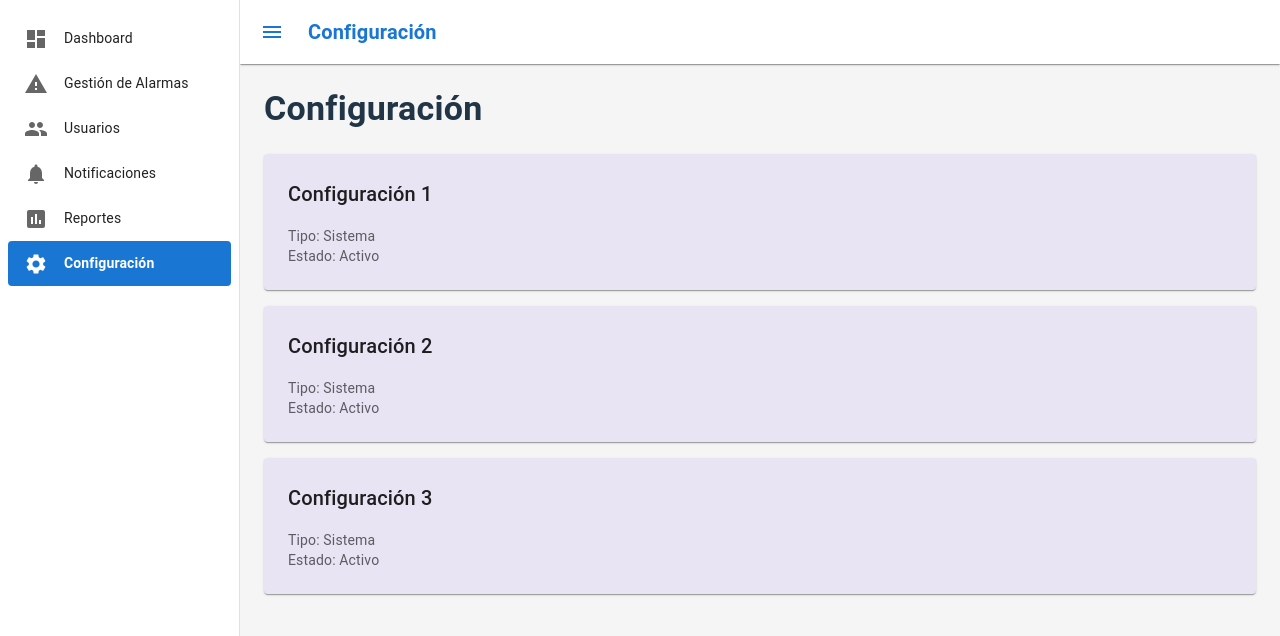
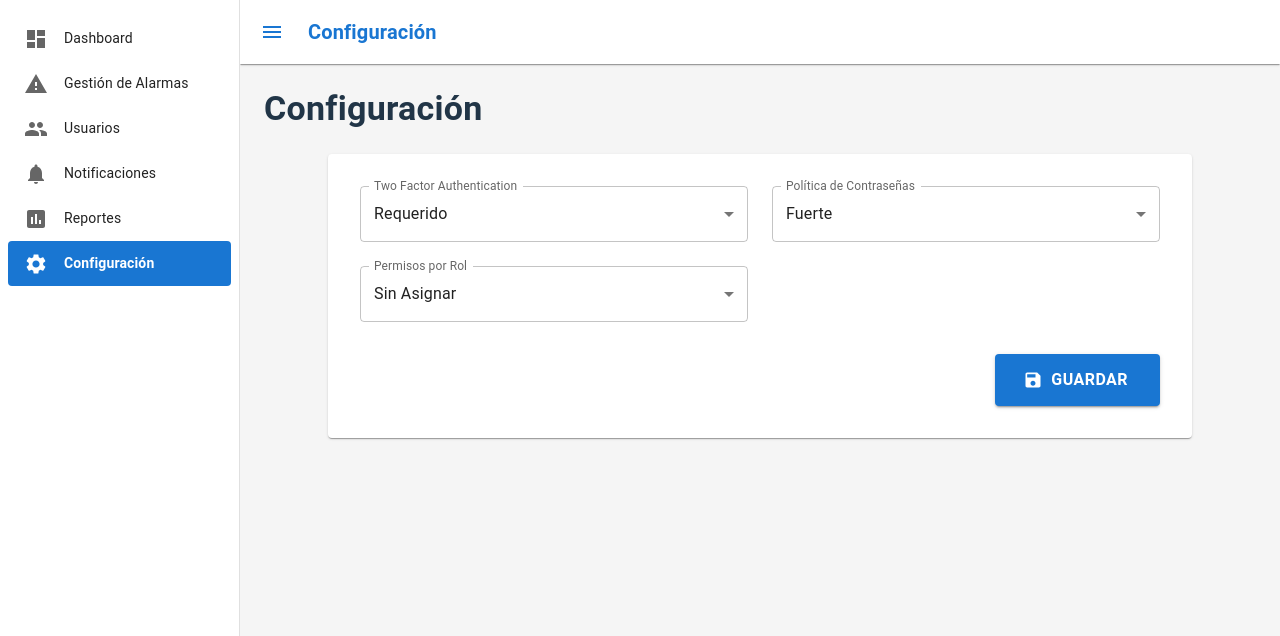
Before and after one commit to jameshell/CareAlarmWeb, a React (Vite) app: page /configuracion in a window 1280 px wide. Shown: the top 636 px of the page. Built offline with nearby package versions, Linux system fonts and the light colour scheme.

Commit message:
Adding configuracion page layout

```diff
--- a/src/pages/ConfiguracionPage.tsx
+++ b/src/pages/ConfiguracionPage.tsx
@@ -2,22 +2,39 @@ import React, { useState } from 'react';
 import {
   Box,
   Typography,
-  Card,
-  CardContent,
   Toolbar,
   useTheme,
   useMediaQuery,
+  FormControl,
+  InputLabel,
+  Select,
+  MenuItem,
+  Button,
+  Paper,
 } from '@mui/material';
+import { Save as SaveIcon } from '@mui/icons-material';
 import Navbar from '../components/Navbar';
 
 const ConfiguracionPage: React.FC = () => {
   const [mobileOpen, setMobileOpen] = useState(false);
   const [desktopOpen, setDesktopOpen] = useState(true);
+  const [twoFactorAuth, setTwoFactorAuth] = useState('Requerido');
+  const [passwordPolicy, setPasswordPolicy] = useState('Fuerte');
+  const [rolePermissions, setRolePermissions] = useState('Sin Asignar');
   const theme = useTheme();
   const isDesktop = useMediaQuery(theme.breakpoints.up('sm'));
 
   const handleDrawerToggle = () => {
     setMobileOpen(!mobileOpen);
+  };
+
+  const handleSave = () => {
+    // Handle save logic here
+    console.log('Configuración guardada:', {
+      twoFactorAuth,
+      passwordPolicy,
+      rolePermissions,
+    });
   };
 
   return (
@@ -40,29 +57,83 @@ const ConfiguracionPage: React.FC = () => {
           Configuración
         </Typography>
 
-        <Box sx={{ display: 'flex', flexDirection: 'column', gap: 2 }}>
-          {[1, 2, 3].map((index) => (
-            <Card
-              key={index}
+        <Paper sx={{ p: 4, maxWidth: 800, mx: 'auto' }}>
+          <Box
+            sx={{
+              display: 'grid',
+              gridTemplateColumns: {
+                xs: '1fr',
+                md: 'repeat(2, 1fr)'
+              },
+              gap: 3,
+              mb: 4
+            }}
+          >
+            {/* Two Factor Authentication */}
+            <FormControl fullWidth>
+              <InputLabel id="two-factor-label">Two Factor Authentication</InputLabel>
+              <Select
+                labelId="two-factor-label"
+                value={twoFactorAuth}
+                label="Two Factor Authentication"
+                onChange={(e) => setTwoFactorAuth(e.target.value)}
+              >
+                <MenuItem value="Requerido">Requerido</MenuItem>
+                <MenuItem value="Opcional">Opcional</MenuItem>
+                <MenuItem value="Deshabilitado">Deshabilitado</MenuItem>
+              </Select>
+            </FormControl>
+
+            {/* Password Policy */}
+            <FormControl fullWidth>
+              <InputLabel id="password-policy-label">Política de Contraseñas</InputLabel>
+              <Select
+                labelId="password-policy-label"
+                value={passwordPolicy}
+                label="Política de Contraseñas"
+                onChange={(e) => setPasswordPolicy(e.target.value)}
+              >
+                <MenuItem value="Fuerte">Fuerte</MenuItem>
+                <MenuItem value="Media">Media</MenuItem>
+                <MenuItem value="Básica">Básica</MenuItem>
+              </Select>
+            </FormControl>
+
+            {/* Role Permissions */}
+            <FormControl fullWidth>
+              <InputLabel id="role-permissions-label">Permisos por Rol</InputLabel>
+              <Select
+                labelId="role-permissions-label"
+                value={rolePermissions}
+                label="Permisos por Rol"
+                onChange={(e) => setRolePermissions(e.target.value)}
+              >
+                <MenuItem value="Sin Asignar">Sin Asignar</MenuItem>
+                <MenuItem value="Administrador">Administrador</MenuItem>
+                <MenuItem value="Médico">Médico</MenuItem>
+                <MenuItem value="Enfermera">Enfermera</MenuItem>
+                <MenuItem value="Usuario">Usuario</MenuItem>
+              </Select>
+            </FormControl>
+          </Box>
+
+          {/* Save Button */}
+          <Box sx={{ display: 'flex', justifyContent: 'flex-end', mt: 4 }}>
+            <Button
+              variant="contained"
+              startIcon={<SaveIcon />}
+              onClick={handleSave}
               sx={{
-                backgroundColor: '#e8e4f3',
-                boxShadow: 1,
+                px: 4,
+                py: 1.5,
+                fontSize: '1rem',
+                fontWeight: 600,
               }}
             >
-              <CardContent sx={{ p: 3 }}>
-                <Typography variant="h6" sx={{ mb: 2 }}>
-                  Configuración {index}
-                </Typography>
-                <Typography variant="body2" color="text.secondary">
-                  Tipo: Sistema
-                </Typography>
-                <Typography variant="body2" color="text.secondary">
-                  Estado: Activo
-                </Typography>
-              </CardContent>
-            </Card>
-          ))}
-        </Box>
+              Guardar
+            </Button>
+          </Box>
+        </Paper>
       </Box>
     </Box>
   );
```
